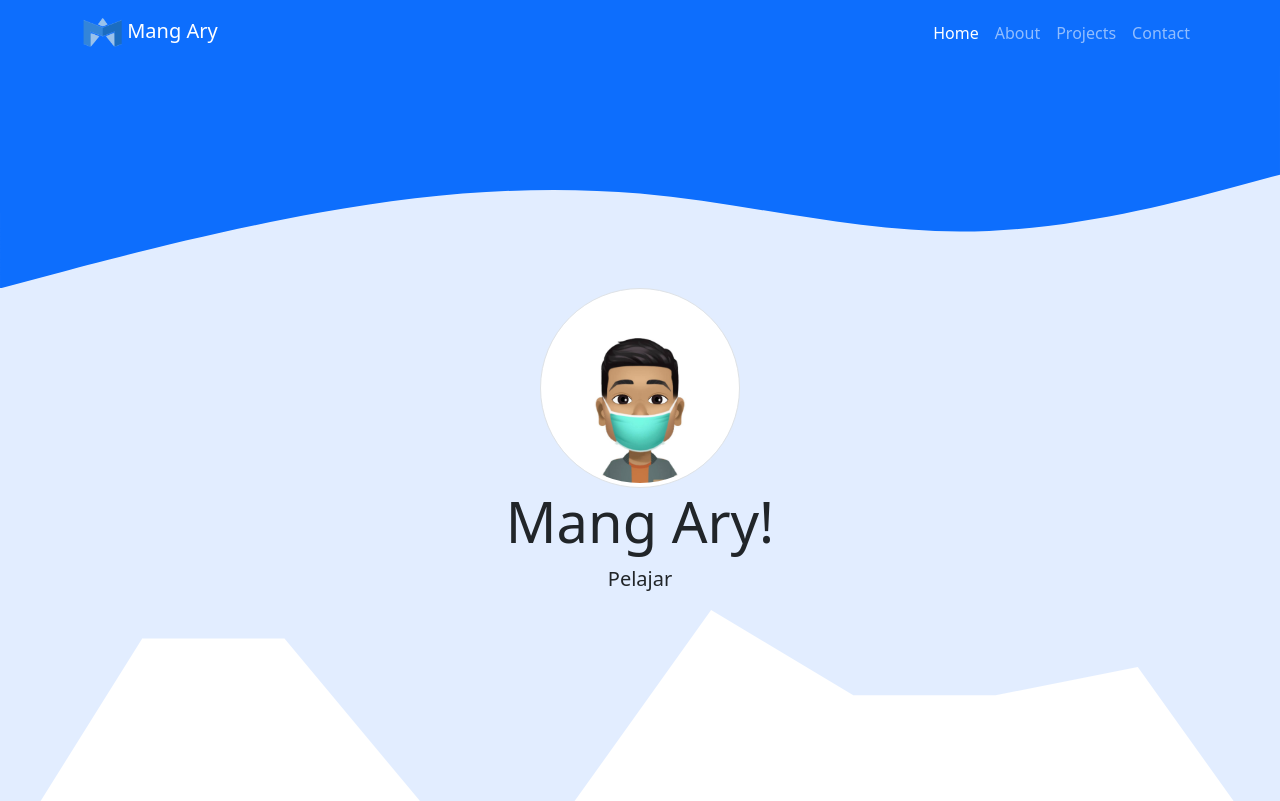
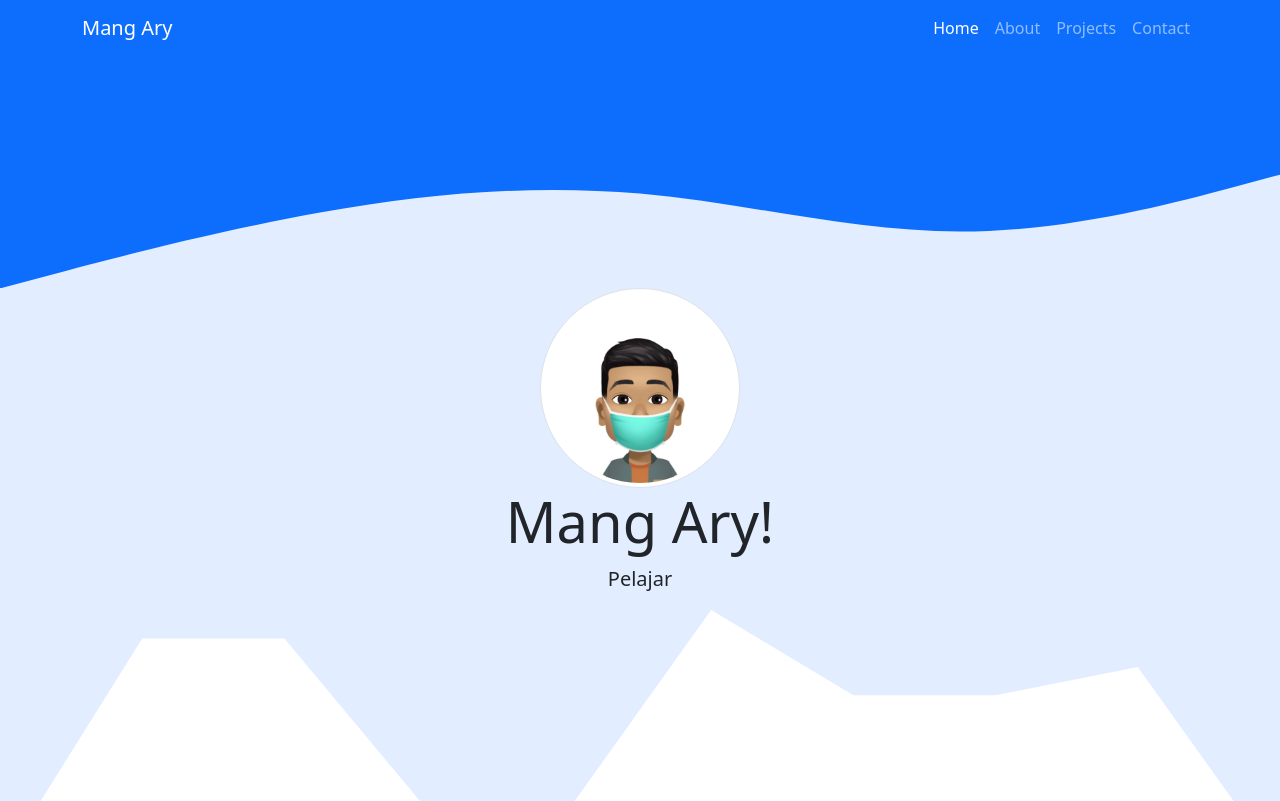
Before and after one commit to mangaryne/mangary, a plain HTML site: page index.html in a window 1280 px wide. Shown: the top 801 px of the page. Drawn offline with nearby package versions, Linux system fonts and the light colour scheme.

Commit message:
menghapus logo

```diff
--- a/index.html
+++ b/index.html
@@ -20,10 +20,7 @@
     <!-- Navbar -->
     <nav class="navbar navbar-expand-lg navbar-dark bg-primary fixed-top">
       <div class="container">
-        <a class="navbar-brand" href="#home">
-          <img src="img/logo.png" alt="Logo" width="40" />
-          Mang Ary</a
-        >
+        <a class="navbar-brand" href="#home">Mang Ary</a>
         <button class="navbar-toggler" type="button" data-bs-toggle="collapse" data-bs-target="#navbarNavAltMarkup" aria-controls="navbarNavAltMarkup" aria-expanded="false" aria-label="Toggle navigation">
           <span class="navbar-toggler-icon"></span>
         </button>
```
Also changed, not shown: img/logo.png (deleted).
